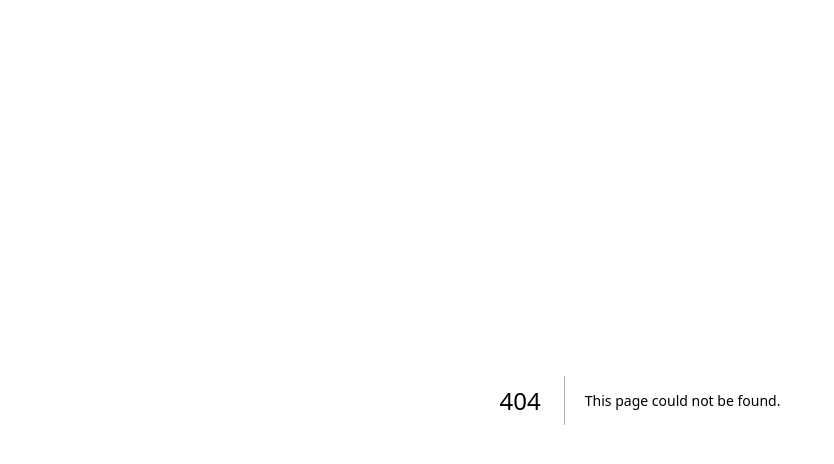
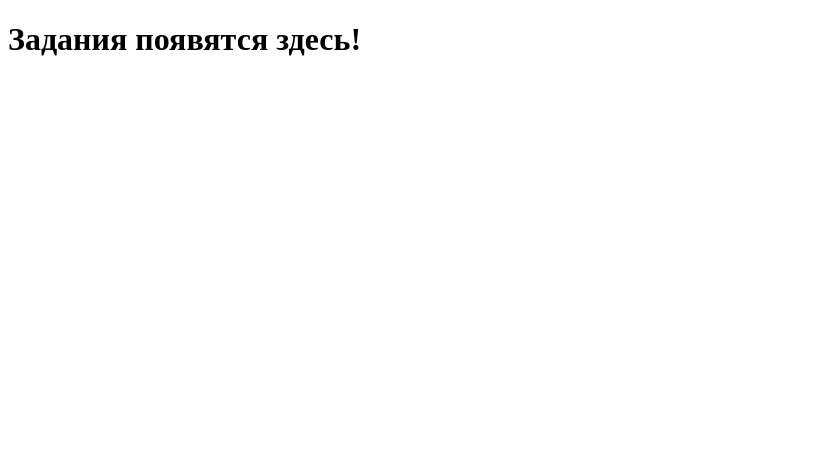
Before and after one commit to StakingStreet/staking-street-react, a Next.js app: page /tasks in a window 1280 px wide. Before the commit this address had no page. Shown: the top 464 px of the page, without its empty margins (0-834 px from the left). Built offline with nearby package versions, Linux system fonts and the light colour scheme.

Commit message:
добавлена страница 'Задания'

```diff
--- /dev/null
+++ b/pages/tasks.js
@@ -0,0 +1,3 @@
+export default function TasksPage() {
+  return <h1>Задания появятся здесь!</h1>;
+}
```
